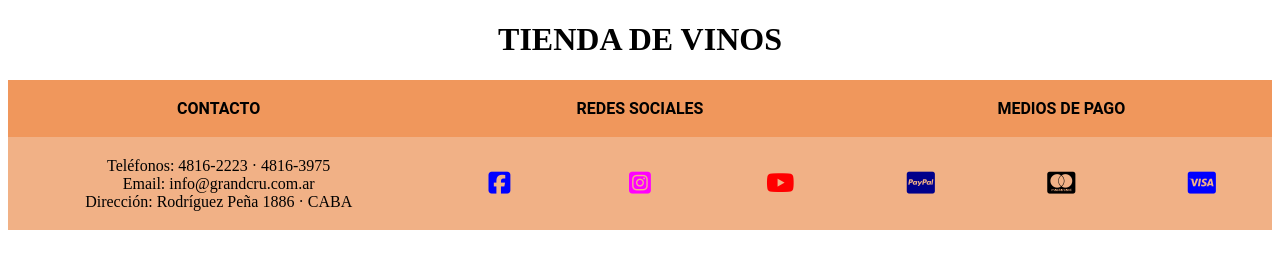
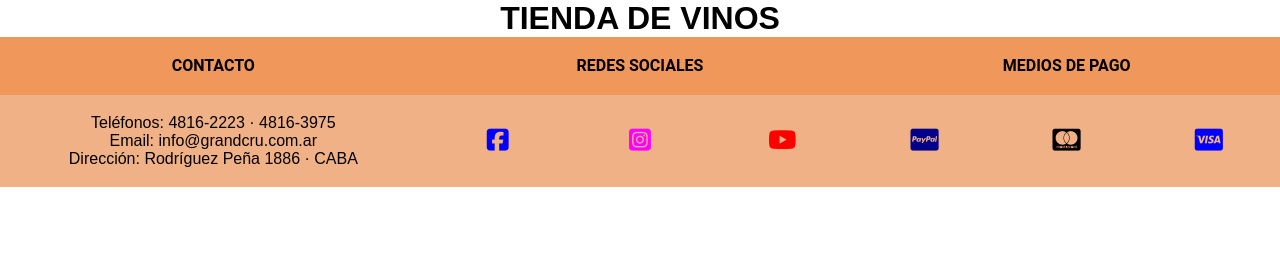
Before and after one commit to Makofig/TPFCDO, a plain HTML site: page index.html in a window 1280 px wide. Drawn offline with Linux system fonts and the light colour scheme.

Commit message:
Primeros cambios para el repo

```diff
--- a/css/tienda-vinos.css
+++ b/css/tienda-vinos.css
@@ -1,3 +1,13 @@
+*{
+    font-family: Arial, Helvetica, sans-serif;
+    padding: 0;
+    margin: 0;
+    text-decoration: none;
+}
+body{
+    display: flex;
+    flex-direction: column;
+}
 h1{
     text-align: center;
     font-weight: bold;
--- a/index.html
+++ b/index.html
@@ -15,13 +15,25 @@
 
 </head>
 <body>
-<H1>TIENDA DE VINOS</H1>
+    <header>
+        <h1>TIENDA DE VINOS</h1>
+    </header>
+    <main>
+        <!-- CONTENIDO PRINCIPAL DE LA PAGINA -->
+        <section>
 
+        </section>
+        <section>
 
+        </section>
+        <section>
 
+        </section>
+        <section>
 
+        </section>
+    </main>
     <footer>
-
         <div class="footer-marco">
             <div class="footer-texto-titulo">CONTACTO</div>
             <div class="footer-texto-titulo">REDES SOCIALES</div>
@@ -44,10 +56,7 @@
                 <div> <i class="fa-brands fa-cc-mastercard"></i> </div>
                 <div> <i class="fa-brands fa-cc-visa"></i> </div>
             </div>
-
         </div>
-
     </footer>
-
 </body>
 </html>
```
Lines whose indentation alone changed are shown as unchanged.
